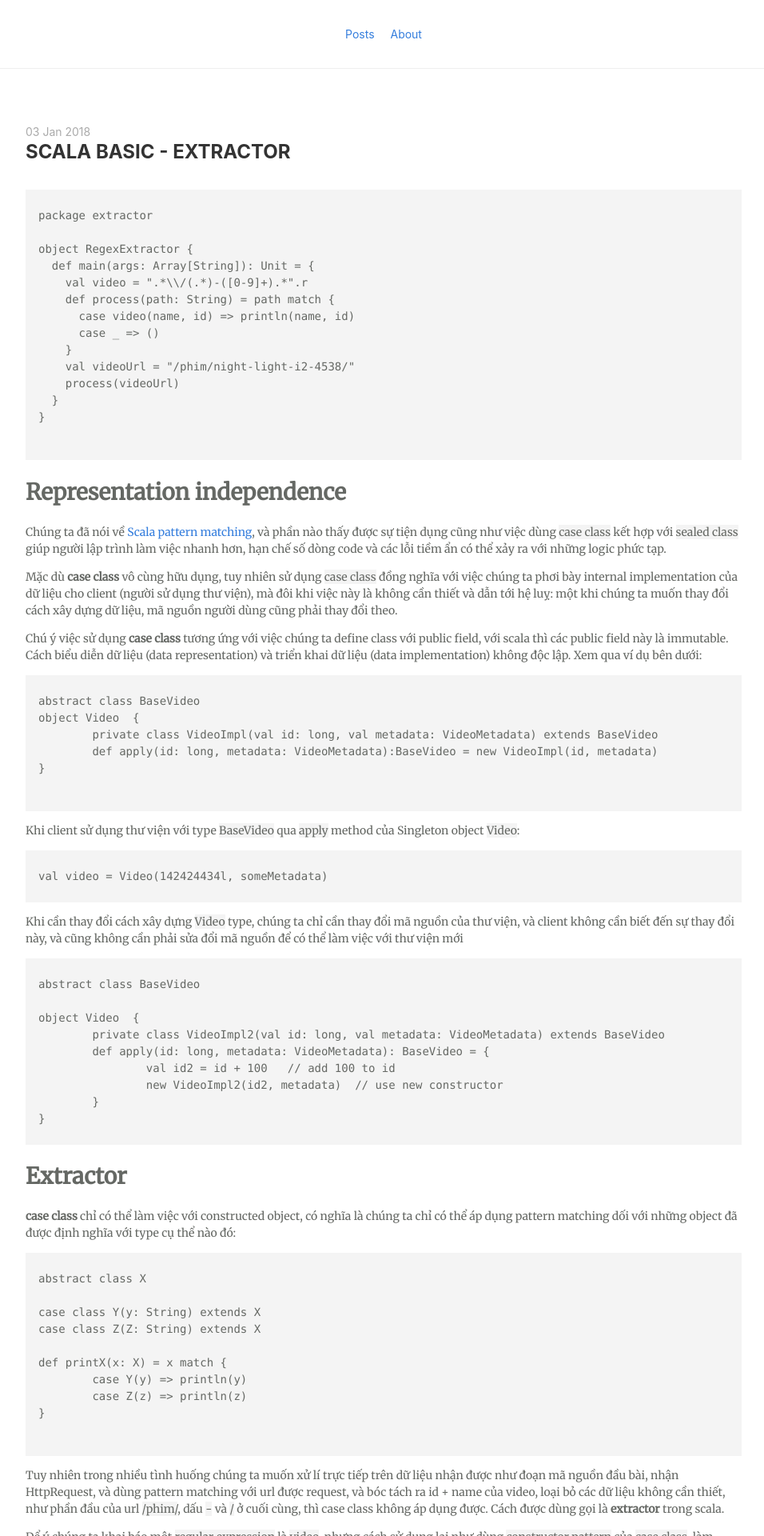
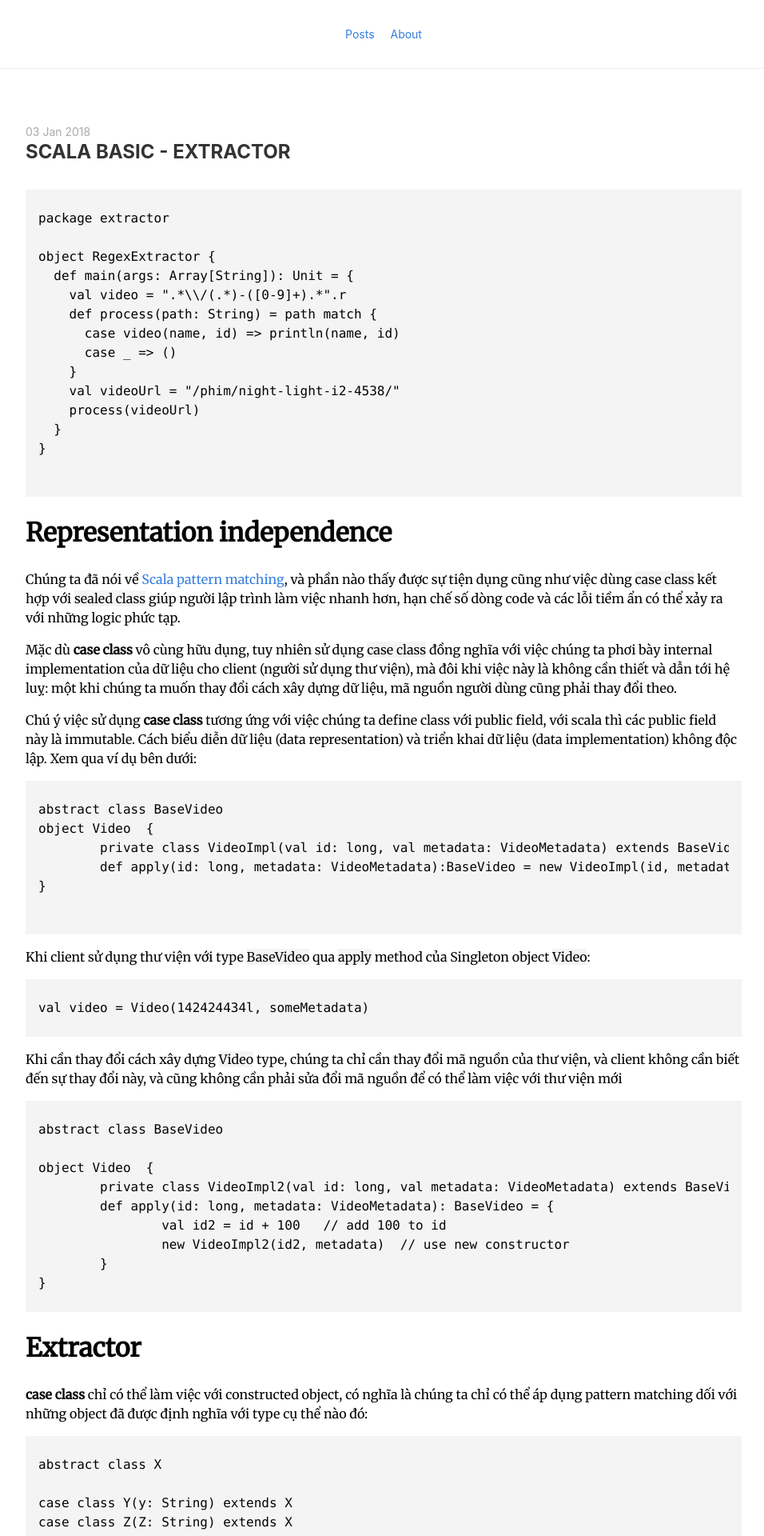
Before and after one commit to whatvn/whatvn.github.io, a Jekyll site: the page built from _posts/2018-01-01-Scala_Extractor.md, in a window 1280 px wide. Shown: the top 1920 px of the page at 80% size, without its empty margins (160-1116 px from the left). Built offline with Jekyll 4.4.1, drawn with Linux system fonts in a browser that asks for light colours; nearby versions of some CDN libraries.

Commit message:
color and font size

```diff
--- a/stylesheets/style.css
+++ b/stylesheets/style.css
@@ -2,7 +2,8 @@
 
 .bg-super-white {
   font-family: 'Merriweather', monospace;
-  font-size: 14px;
+  /* font-family: 'Palatino'; */
+  font-size: 16px;
   background: #f9f9f9;
 }
 .top-50 { top: 50% }
@@ -13,31 +14,35 @@
 .footer-text { font-size: 10px;}
 
 
-.summary { font-size: 14px; margin-bottom: 12px; border-bottom-width: 1px;}
+.summary { font-size: 16px; margin-bottom: 12px; border-bottom-width: 1px;}
 /* Markdown styles */
 
 .markdown-body {
-  font-size: 14px;
+  font-size: 16px;
 
   font-family: 'Merriweather', monospace;
+  text-rendering: optimizeLegibility;
   text-decoration: none;
-  color: #656864;
+  color: #020501;
 }
 .markdown-body a {
-  font-size: 14px;
+  font-size: 16px;
 
   font-family: 'Merriweather', monospace;
+  text-rendering: optimizeLegibility;
   text-decoration: none;
   color: #357edd;
 }
 .markdown-body .highlighter-rouge {
-  font-size: 14px;
+  font-size: 16px;
 
   font-family: 'Merriweather', monospace;
+  text-rendering: optimizeLegibility;
   /* padding: .25rem .5rem; */
 }
 .markdown-body pre {
   font-family: 'Merriweather', monospace;
+  text-rendering: optimizeLegibility;
 
   /* margin: 0; */
   overflow: auto;
@@ -45,14 +50,18 @@
 .markdown-body > .highlighter-rouge,
 .markdown-body > blockquote {
   font-family: 'Merriweather', monospace;
-  font-size: 14px;
+  /* font-family: 'Palatino'; */
+  text-rendering: optimizeLegibility;
+  font-size: 16px;
 
   padding: .5rem 1rem;
   margin: 0 ;
 }
 .markdown-body > hr {
   font-family: 'Merriweather', monospace;
-  font-size: 14px;
+  /* font-family: 'Palatino'; */
+  text-rendering: optimizeLegibility;
+  font-size: 16px;
 
   margin: 2em -4rem;
   border: 0;
@@ -60,6 +69,8 @@
 }
 .markdown-body blockquote {
   font-family: 'Merriweather', monospace;
+  /* font-family: 'Palatino'; */
+  text-rendering: optimizeLegibility;
 
   background: #f9f9f9;
   border-left: .2rem solid #ccc;
```
